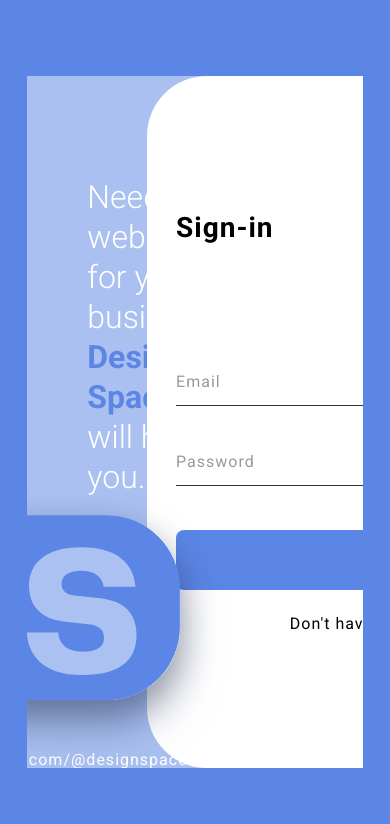
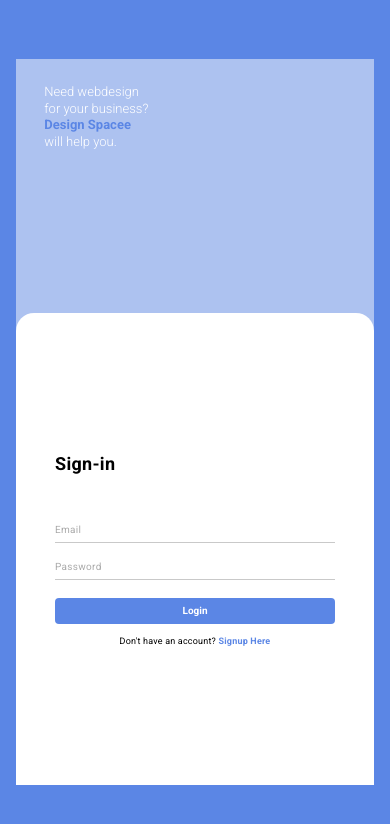
Before and after one commit to alix-8/APPDEV1, a React (Vite) app in the folder F_L04_ReactJsStylingFigmaConversion/: page / in a window 390 px wide. Shown: the top 824 px of the page. Built offline with nearby package versions, Linux system fonts and the light colour scheme.

Commit message:
Convert Login.css to CSS Modules

```diff
--- a/F_L04_ReactJsStylingFigmaConversion/src/Login.css
+++ /dev/null
@@ -1,115 +0,0 @@
-.login {
-    display: flex;
-    width: 86vw;
-    height: 82vh;
-    min-height: 600px;
-    background: #a9c0f0;
-    overflow: hidden;
-}
-
-/* ---------- Left panel ---------- */
-.left {
-    width: 34%;
-    padding: 12vh 60px 36px;
-    display: flex;
-    flex-direction: column;
-    align-items: center;
-}
-
-.tagline {
-    align-self: flex-start;
-    font-size: 32px;
-    font-weight: 300;
-    line-height: 1.25;
-    color: #fff;
-}
-
-.tagline strong {
-    font-weight: 700;
-    color: #5b86e5;
-}
-
-.logo {
-    height: 30vh;
-    max-height: 304px;
-    width: auto;
-    margin: auto 0;
-    filter: drop-shadow(0 20px 20px rgba(60, 80, 140, 0.35));
-}
-
-.link {
-    font-size: 16px;
-    letter-spacing: 1px;
-    color: #fff;
-}
-
-/* ---------- Right panel ---------- */
-.right {
-    flex: 1;
-    display: flex;
-    align-items: center;
-    justify-content: center;
-    background: #fff;
-    border-radius: 60px 0 0 60px;
-}
-
-.form {
-    width: 575px;
-    max-width: 90%;
-}
-
-.form h2 {
-    font-size: 28px;
-    font-weight: 700;
-    letter-spacing: 1px;
-    margin-bottom: 110px;
-}
-
-.form input {
-    display: block;
-    width: 100%;
-    padding: 18px 0 14px;
-    margin-bottom: 28px;
-    border: none;
-    border-bottom: 1px solid #333;
-    outline: none;
-    font-family: inherit;
-    font-size: 16px;
-    letter-spacing: 1px;
-}
-
-.form input::placeholder {
-    color: #9a9a9a;
-}
-
-.form input:focus {
-    border-bottom-color: #5b86e5;
-}
-
-.form button {
-    width: 100%;
-    height: 60px;
-    margin-top: 16px;
-    border: none;
-    border-radius: 8px;
-    background: #5b86e5;
-    color: #fff;
-    font-family: inherit;
-    font-size: 16px;
-    font-weight: 700;
-    letter-spacing: 1px;
-    cursor: pointer;
-}
-
-.signup {
-    margin-top: 24px;
-    text-align: center;
-    font-size: 16px;
-    letter-spacing: 1px;
-}
-
-.signup a {
-    color: #5b86e5;
-    font-weight: 700;
-    text-decoration: none;
-}
--- a/F_L04_ReactJsStylingFigmaConversion/src/Login.jsx
+++ b/F_L04_ReactJsStylingFigmaConversion/src/Login.jsx
@@ -1,12 +1,12 @@
-import "./Login.css";
+import styles from "./Login.module.css";
 import logo from "./assets/logo.svg";
 
 export default function Login() {
     return (
-        <div className="login">
+        <div className={styles.login}>
             {/* ---------- Left panel ---------- */}
-            <section className="left">
-                <h1 className="tagline">
+            <section className={styles.left}>
+                <h1 className={styles.tagline}>
                     Need webdesign
                     <br />
                     for your business?
@@ -16,14 +16,14 @@ export default function Login() {
                     will help you.
                 </h1>
 
-                <img className="logo" src={logo} alt="Design Spacee logo" />
+                <img className={styles.logo} src={logo} alt="Design Spacee logo" />
 
-                <p className="link">figma.com/@designspacee</p>
+                <p className={styles.link}>figma.com/@designspacee</p>
             </section>
 
             {/* ---------- Right panel ---------- */}
-            <section className="right">
-                <div className="form">
+            <section className={styles.right}>
+                <div className={styles.form}>
                     <h2>Sign-in</h2>
 
                     <input type="email" placeholder="Email" />
@@ -31,7 +31,7 @@ export default function Login() {
 
                     <button>Login</button>
 
-                    <p className="signup">
+                    <p className={styles.signup}>
                         Don't have an account? <a href="#">Signup Here</a>
                     </p>
                 </div>
--- /dev/null
+++ b/F_L04_ReactJsStylingFigmaConversion/src/Login.module.css
@@ -0,0 +1,170 @@
+.login {
+  display: flex;
+  width: 86vw;
+  height: 80vh;
+  min-height: 460px;
+  overflow: hidden;
+  background: #adc2f0;
+}
+
+/* Left information panel */
+.left {
+  display: flex;
+  width: 35%;
+  flex-direction: column;
+  align-items: center;
+  padding: 12vh 60px 36px;
+}
+
+.tagline {
+  align-self: flex-start;
+  color: #fff;
+  font-size: 32px;
+  font-weight: 300;
+  line-height: 1.28;
+}
+
+.tagline strong {
+  color: #5b86e5;
+  font-weight: 700;
+}
+
+.logo {
+  width: auto;
+  height: 30vh;
+  max-height: 304px;
+  max-width: 100%;
+  margin: auto 0;
+  filter: drop-shadow(0 20px 20px rgba(60, 80, 140, 0.35));
+}
+
+.link {
+  color: #fff;
+  font-size: 16px;
+  letter-spacing: 1px;
+}
+
+/* White sign-in panel */
+.right {
+  display: flex;
+  flex: 1;
+  align-items: center;
+  justify-content: center;
+  border-radius: 20px 0 0 20px;
+  background: #fff;
+}
+
+.form {
+  width: 246px;
+  max-width: 76%;
+}
+
+.form h2 {
+  margin-bottom: 42px;
+  font-size: 18px;
+  font-weight: 700;
+  letter-spacing: 0.3px;
+}
+
+.form input {
+  display: block;
+  width: 100%;
+  margin-bottom: 10px;
+  padding: 8px 0 7px;
+  border: 0;
+  border-bottom: 1px solid #c9c9c9;
+  outline: none;
+  font-family: inherit;
+  font-size: 10px;
+  letter-spacing: 0.3px;
+}
+
+.form input::placeholder {
+  color: #aaa;
+}
+
+.form input:focus {
+  border-bottom-color: #5b86e5;
+}
+
+.form button {
+  width: 100%;
+  height: 26px;
+  margin-top: 8px;
+  border: 0;
+  border-radius: 4px;
+  background: #5b86e5;
+  color: #fff;
+  font-family: inherit;
+  font-size: 10px;
+  font-weight: 700;
+  cursor: pointer;
+}
+
+.signup {
+  margin-top: 12px;
+  text-align: center;
+  font-size: 9px;
+  letter-spacing: 0.2px;
+}
+
+.signup a {
+  color: #5b86e5;
+  font-weight: 700;
+  text-decoration: none;
+}
+
+@media (max-width: 700px) {
+  .login {
+    width: 92vw;
+    height: 86vh;
+    min-height: 0;
+  }
+
+  .left {
+    width: 38%;
+    padding: 18% 4% 5%;
+  }
+
+  .tagline {
+    font-size: clamp(13px, 3vw, 20px);
+  }
+
+  .logo {
+    height: auto;
+    max-height: 100px;
+  }
+
+  .right {
+    border-radius: 16px 0 0 16px;
+  }
+
+  .form {
+    max-width: 78%;
+  }
+}
+
+@media (max-width: 480px) {
+  .login {
+    flex-direction: column;
+  }
+
+  .left {
+    width: 100%;
+    min-height: 35%;
+    padding: 7% 8% 4%;
+  }
+
+  .logo,
+  .link {
+    display: none;
+  }
+
+  .right {
+    border-radius: 18px 18px 0 0;
+  }
+
+  .form {
+    width: min(280px, 80%);
+  }
+}
```
